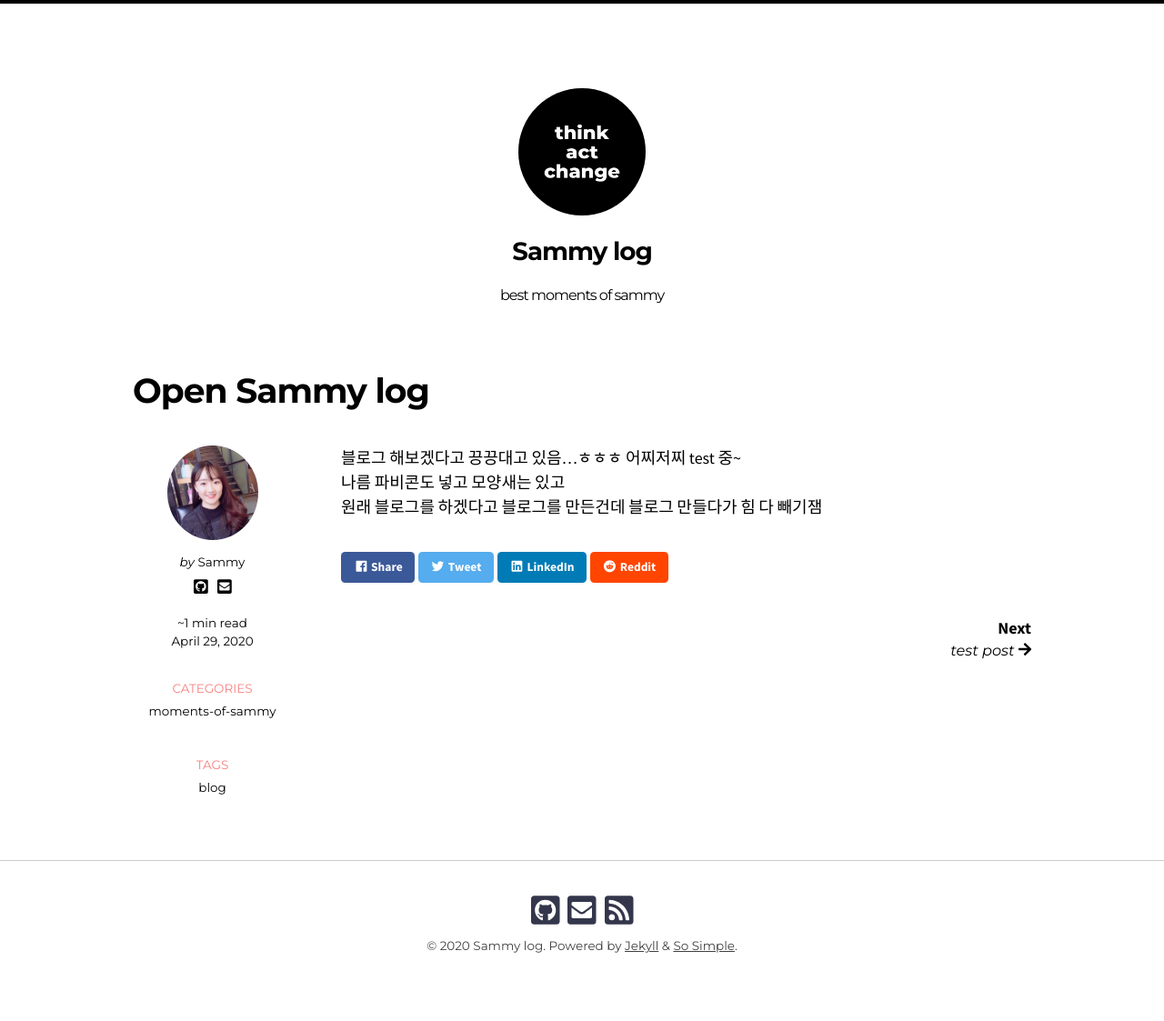
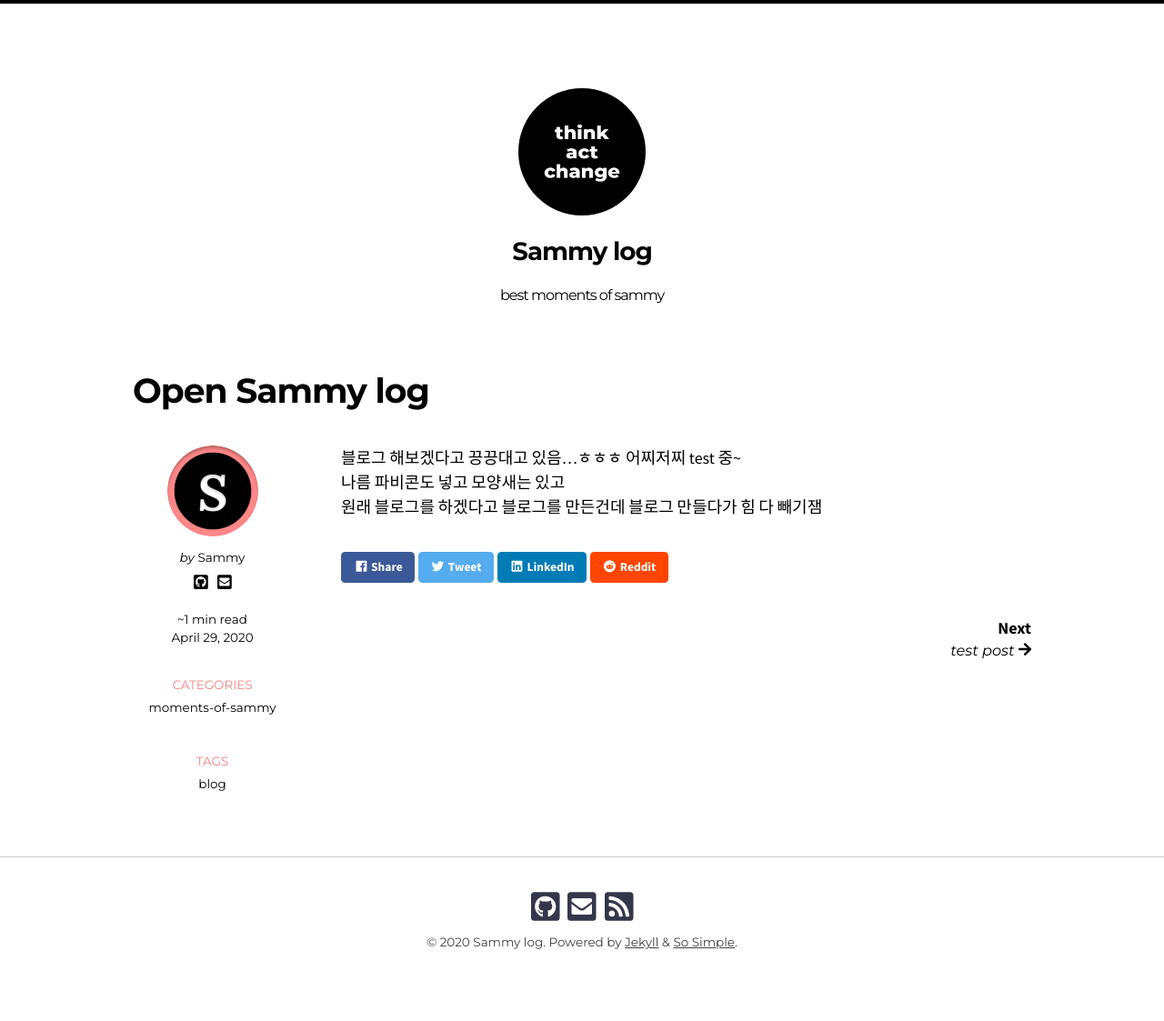
Before and after one commit to ssammykim/ssammykim.github.io, a Jekyll site: the page built from _posts/2020-04-29-Open-Sammy-log.md, in a window 1280 px wide. Shown: the whole page at 91% size. Built offline with Jekyll 4.4.1, drawn with Linux system fonts in a browser that asks for light colours; nearby versions of some CDN libraries; some web fonts are replaced; comment, search, counter and statistics services are not loaded.

Commit message:
change author image same as favicon

```diff
--- a/_config.yml
+++ b/_config.yml
@@ -103,7 +103,7 @@ defaults:
 # Site Author
 author:
   name: Sammy
-  picture: "/images/profile_sammy.jpeg"
+  picture: "/assets/logo.ico/apple-icon-180x180.png"
   twitter:
   links:
     - title: GitHub
```
